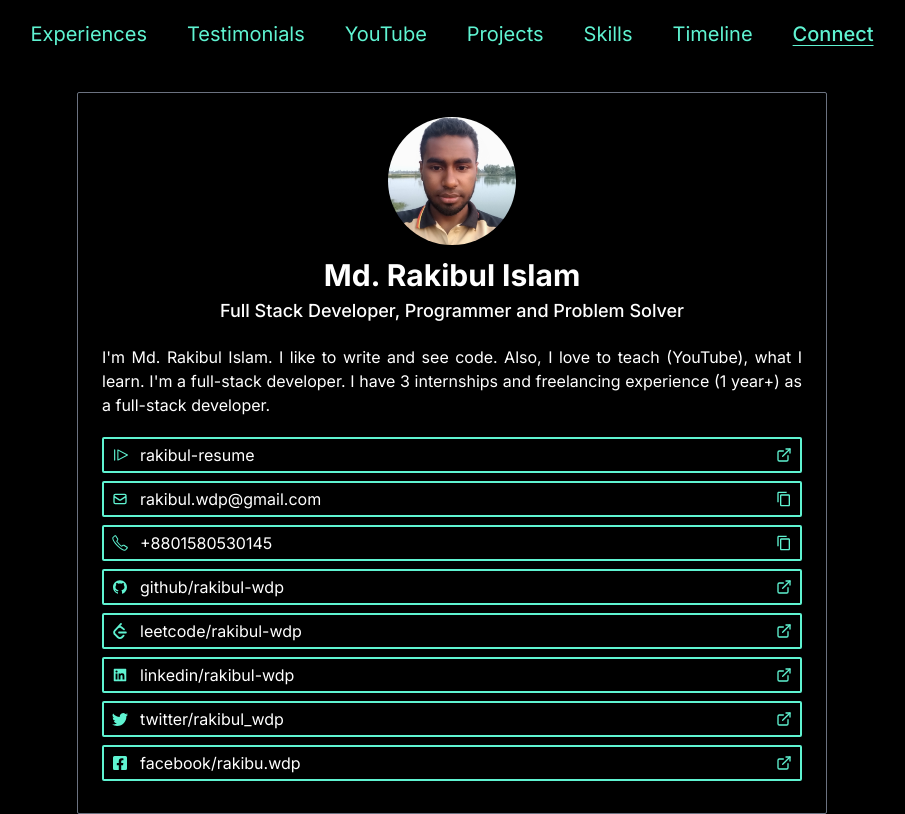
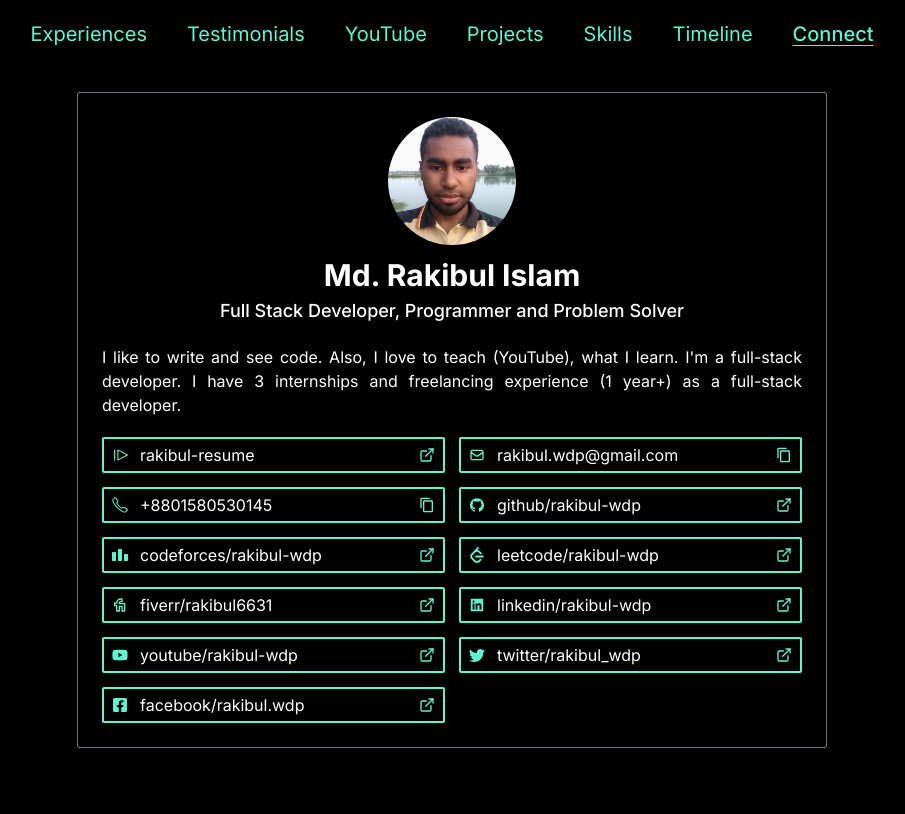
Before and after one commit to rakibul-wdp/portfolio, a Next.js app: page /connect in a window 1280 px wide. Shown: the whole page, without its empty margins (188-1093 px from the left). Built offline with nearby package versions, Linux system fonts and the light colour scheme.

Commit message:
update contact information

```diff
--- a/components/About.tsx
+++ b/components/About.tsx
@@ -18,10 +18,9 @@ const About = () => {
       </div>
 
       <p className="my-5 text-justify">
-        I'm Md. Rakibul Islam. I like to write and see code. Also, I love to
-        teach (YouTube), what I learn. I'm a full-stack developer. I have 3
-        internships and freelancing experience (1 year+) as a full-stack
-        developer.
+        I like to write and see code. Also, I love to teach (YouTube), what I
+        learn. I'm a full-stack developer. I have 3 internships and freelancing
+        experience (1 year+) as a full-stack developer.
       </p>
 
       <Contact />
--- a/components/Contact.tsx
+++ b/components/Contact.tsx
@@ -4,13 +4,14 @@ import Link from "next/link";
 import { useState } from "react";
 import { AiFillLinkedin, AiOutlineGithub } from "react-icons/ai";
 import { BsTwitter } from "react-icons/bs";
-import { FaFacebookSquare } from "react-icons/fa";
+import { FaFacebookSquare, FaYoutube } from "react-icons/fa";
 import { FiExternalLink } from "react-icons/fi";
 import { HiOutlineMail } from "react-icons/hi";
 import { MdContentCopy } from "react-icons/md";
 import { RxResume } from "react-icons/rx";
-import { SiLeetcode } from "react-icons/si";
+import { SiCodeforces, SiLeetcode } from "react-icons/si";
 import { SlPhone } from "react-icons/sl";
+import { TbBrandFiverr } from "react-icons/tb";
 
 const contacts = [
   {
@@ -41,29 +42,50 @@ const contacts = [
   },
   {
     id: 5,
+    link: "https://codeforces.com/profile/rakibul-wdp",
+    label: "codeforces/rakibul-wdp",
+    icon: <SiCodeforces className="mr-3 text-[#5ff3d1]" />,
+    subIcon: <FiExternalLink className="text-[#5ff3d1]" />,
+  },
+  {
+    id: 6,
     link: "https://leetcode.com/rakibul-wdp",
     label: "leetcode/rakibul-wdp",
     icon: <SiLeetcode className="mr-3 text-[#5ff3d1]" />,
     subIcon: <FiExternalLink className="text-[#5ff3d1]" />,
   },
   {
-    id: 6,
+    id: 7,
+    link: "https://www.fiverr.com/rakibul6631",
+    label: "fiverr/rakibul6631",
+    icon: <TbBrandFiverr className="mr-3 text-[#5ff3d1]" />,
+    subIcon: <FiExternalLink className="text-[#5ff3d1]" />,
+  },
+  {
+    id: 8,
     link: "https://www.linkedin.com/in/rakibul-wdp",
     label: "linkedin/rakibul-wdp",
     icon: <AiFillLinkedin className="mr-3 text-[#5ff3d1]" />,
     subIcon: <FiExternalLink className="text-[#5ff3d1]" />,
   },
   {
-    id: 7,
-    link: "https://twitter.com/rakibul_wdp",
+    id: 9,
+    link: "https://www.youtube.com/@rakibul-wdp",
+    label: "youtube/rakibul-wdp",
+    icon: <FaYoutube className="mr-3 text-[#5ff3d1]" />,
+    subIcon: <FiExternalLink className="text-[#5ff3d1]" />,
+  },
+  {
+    id: 10,
+    link: "https://x.com/rakibul_wdp",
     label: "twitter/rakibul_wdp",
     icon: <BsTwitter className="mr-3 text-[#5ff3d1]" />,
     subIcon: <FiExternalLink className="text-[#5ff3d1]" />,
   },
   {
-    id: 8,
-    link: "https://www.facebook.com/rakibu.wdp",
-    label: "facebook/rakibu.wdp",
+    id: 11,
+    link: "https://www.facebook.com/rakibul.wdp",
+    label: "facebook/rakibul.wdp",
     icon: <FaFacebookSquare className="mr-3 text-[#5ff3d1]" />,
     subIcon: <FiExternalLink className="text-[#5ff3d1]" />,
   },
@@ -87,14 +109,14 @@ const Contact = () => {
   };
 
   return (
-    <div className="w-full">
+    <div className="w-full grid grid-cols-2 gap-3.5 items-center justify-center">
       {contacts.map((contact) => (
         <Link
           target={contact.link ? "_blank" : ""}
           href={contact.link ? contact.link : ""}
           key={contact.id}
           className={`flex items-center justify-between px-2 py-1 border-2 border-[#5ff3d1] rounded-sm ${
-            contact.id % 2 === 0 ? "my-2" : ""
+            contact.id % 2 === 0 ? "" : ""
           }`}
         >
           <div className="flex items-center justify-between">
@@ -110,7 +132,7 @@ const Contact = () => {
             >
               {contact.subIcon}
               {tooltipVisible && (
-                <span className="absolute p-1 rounded-xl top-[29rem] left-[23.5rem] bg-black text-white text-sm">
+                <span className="absolute p-1 rounded-xl top-[19rem] left-[21.7rem] bg-gradient-to-r from-purple-600 to-blue-500 text-white border border-purple-500 shadow-2xl transform hover:scale-105 transition-transform duration-300 ease-in-out text-sm">
                   Copied
                 </span>
               )}
```
